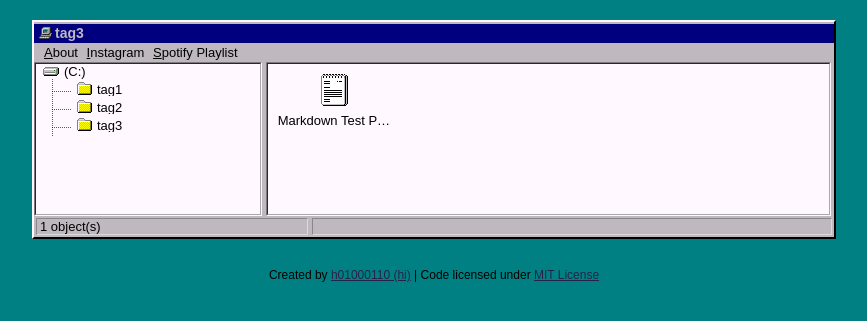
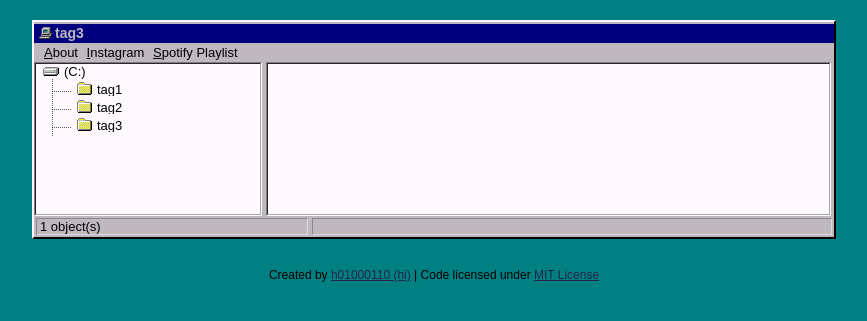
Before and after one commit to xtinghost/xtinghost.github.io, a Jekyll site: the page built from tags/tag3.html, in a window 1280 px wide. Shown: the top 321 px of the page, without its empty margins (206-1073 px from the left). Built offline with Jekyll 4.4.1, drawn with Linux system fonts in a browser that asks for light colours.

Commit message:
Update default.html

```diff
--- a/_layouts/default.html
+++ b/_layouts/default.html
@@ -43,13 +43,8 @@
 		</div>
 		<div class="post_list">
 			{% unless page.date%}
-				{% if page.title == 'la' or page.title == '404...' %}
-					<ul>
-						{% for post in site.posts %}
-						<li><a href="{{  post.url }}" title="{{ post.title }}"><img src="/assets/img/file.ico" title="{{ post.title }}" />{{ post.title }}</a></li>
-						{% endfor %}
-					</ul>
-				{% else %}
+				{% if page.title == 'me' or page.title == '404...' %}
+
 					{{ content }}
 				{% endif %}
 			{% else %}
```
